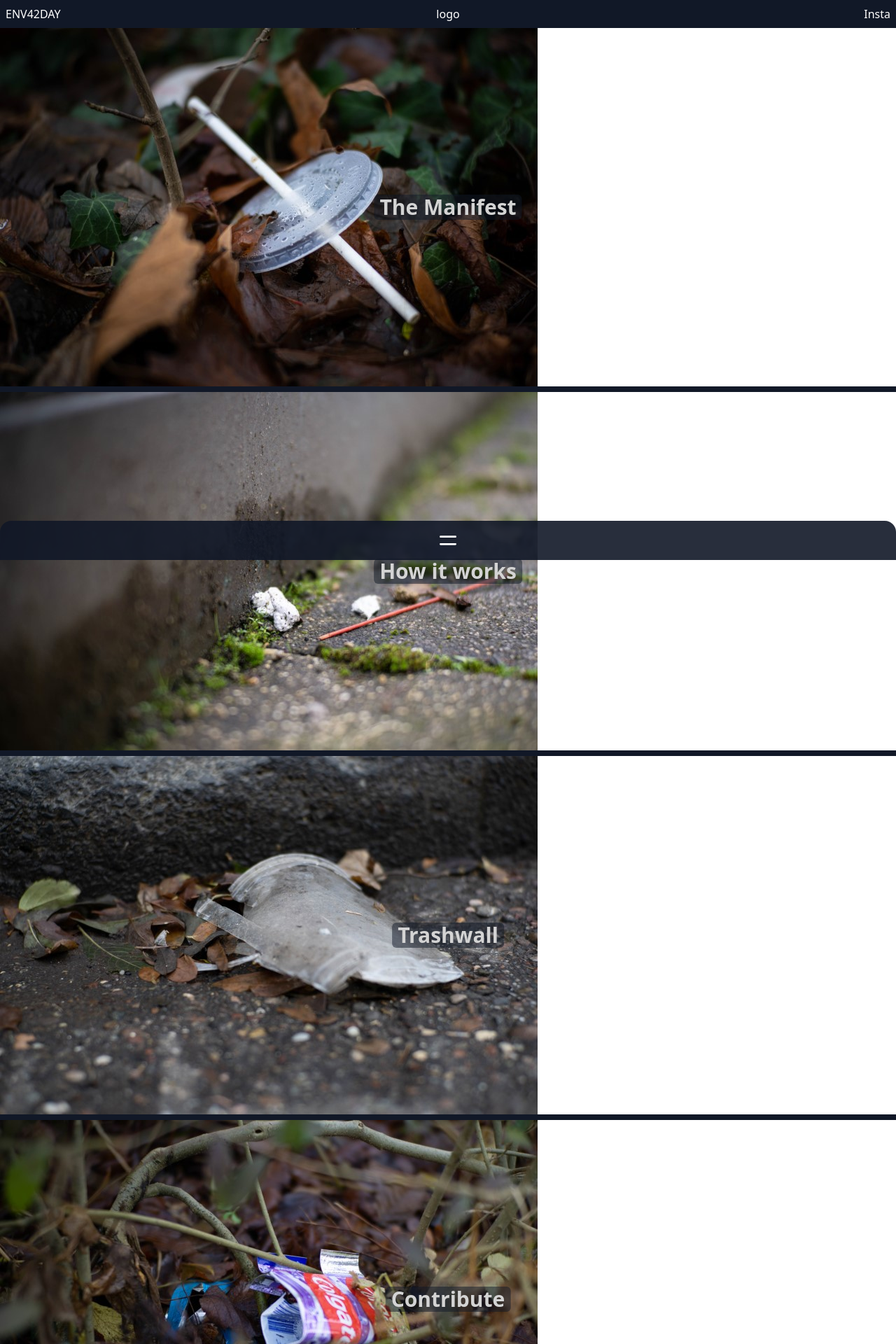
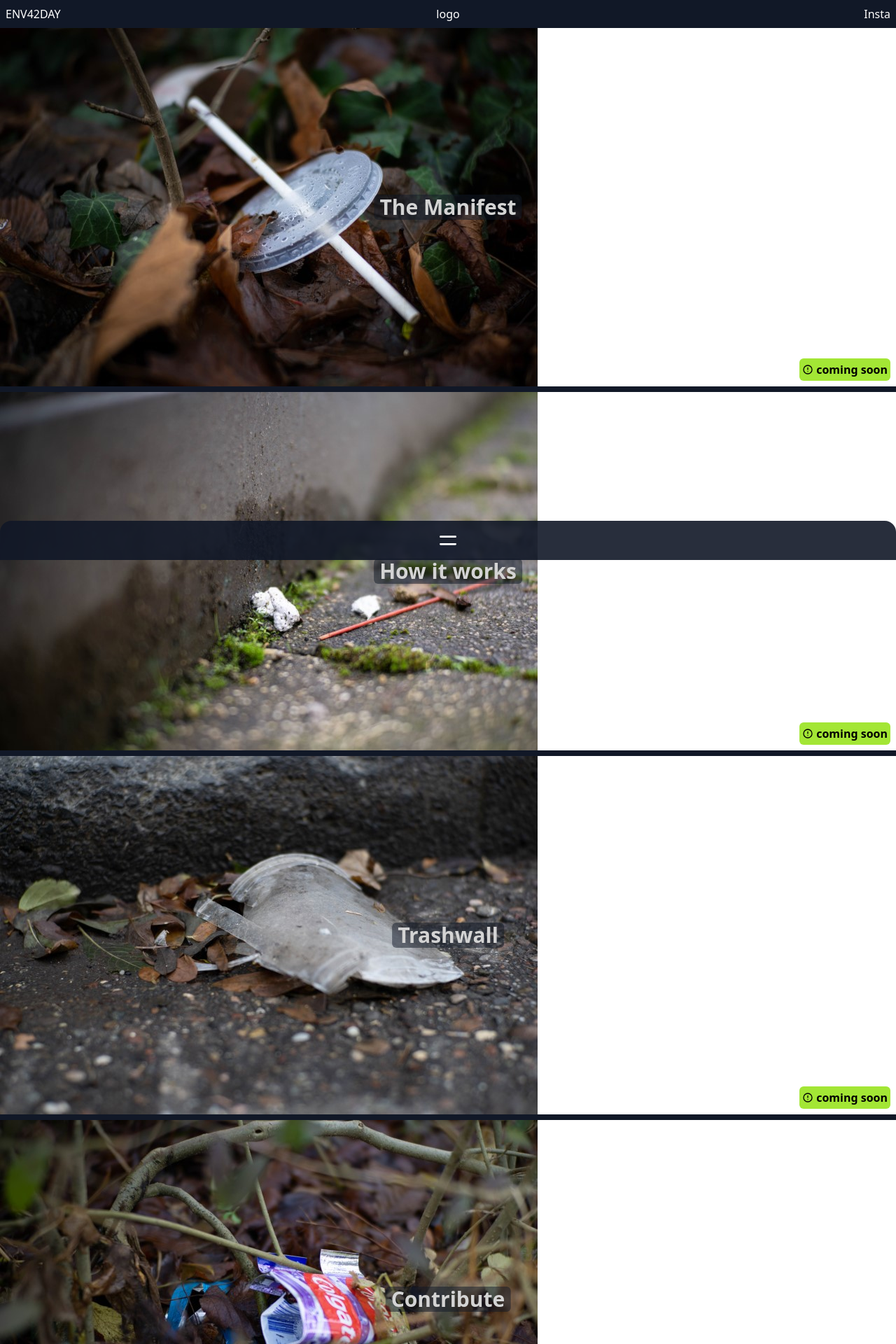
Before and after one commit to martisaw/martisaw.github.io, a Vue app: page /#/ in a window 1280 px wide. Shown: the top 1920 px of the page at 70% size. Built offline with nearby package versions, Linux system fonts and the light colour scheme.

Commit message:
feat: coming soon hint on home view

```diff
--- /dev/null
+++ b/src/components/WelcomeDisabled.vue
@@ -0,0 +1,32 @@
+<script setup>
+
+defineProps({
+  href: String,
+  img: String,
+  text: String
+})
+</script>
+
+<template>
+<router-link to="/" class="group">
+    <div class="relative">
+        <img class="" :src="img">
+
+        <div class="absolute top-1/2 left-1/2 transform -translate-x-1/2 -translate-y-1/2">
+          <div class="bg-gray-900 bg-opacity-50 rounded-md px-2 text-neutral-300 font-bold text-3xl">{{text}}</div>
+        </div>
+        <div class="absolute bottom-2 right-2">
+          <div class="bg-lime-400 rounded-md p-1 font-bold inline-flex items-center space-x-1">
+            <svg xmlns="http://www.w3.org/2000/svg" class="h-4 w-4" fill="none" viewBox="0 0 24 24" stroke="currentColor">
+              <path stroke-linecap="round" stroke-linejoin="round" stroke-width="2" d="M12 8v4m0 4h.01M21 12a9 9 0 11-18 0 9 9 0 0118 0z" />
+            </svg>
+            <span>coming soon</span>
+          </div>
+        </div>
+    </div>
+</router-link>
+<div class="py-1 bg-gray-900"></div>
+</template>
+
+<style scoped>
+</style>
--- a/src/views/Home.vue
+++ b/src/views/Home.vue
@@ -1,5 +1,6 @@
 <script setup>
 import Welcome from '../components/Welcome.vue'
+import WelcomeDisabled from '../components/WelcomeDisabled.vue'
 import strawCup from '../assets/DSC05029_mobile.jpg'
 import straw from '../assets/DSC05025_mobile.jpg'
 import cup from '../assets/DSC05041_mobile.jpg'
@@ -8,9 +9,9 @@ import mask from '../assets/DSC05033_mobile.jpg'
 </script>
 
 <template>
-  <Welcome href="" :img=strawCup text="The Manifest"></Welcome>
-  <Welcome href="" :img=straw text="How it works"></Welcome>
-  <Welcome href="" :img=cup text="Trashwall"></Welcome>
-  <Welcome href="" :img=toothbrush text="Contribute"></Welcome>
-  <Welcome href="" :img=mask text="About us"></Welcome>
+  <WelcomeDisabled href="" :img=strawCup text="The Manifest"></WelcomeDisabled>
+  <WelcomeDisabled href="" :img=straw text="How it works"></WelcomeDisabled>
+  <WelcomeDisabled href="" :img=cup text="Trashwall"></WelcomeDisabled>
+  <WelcomeDisabled href="" :img=toothbrush text="Contribute"></WelcomeDisabled>
+  <WelcomeDisabled href="" :img=mask text="About us"></WelcomeDisabled>
 </template>
```
